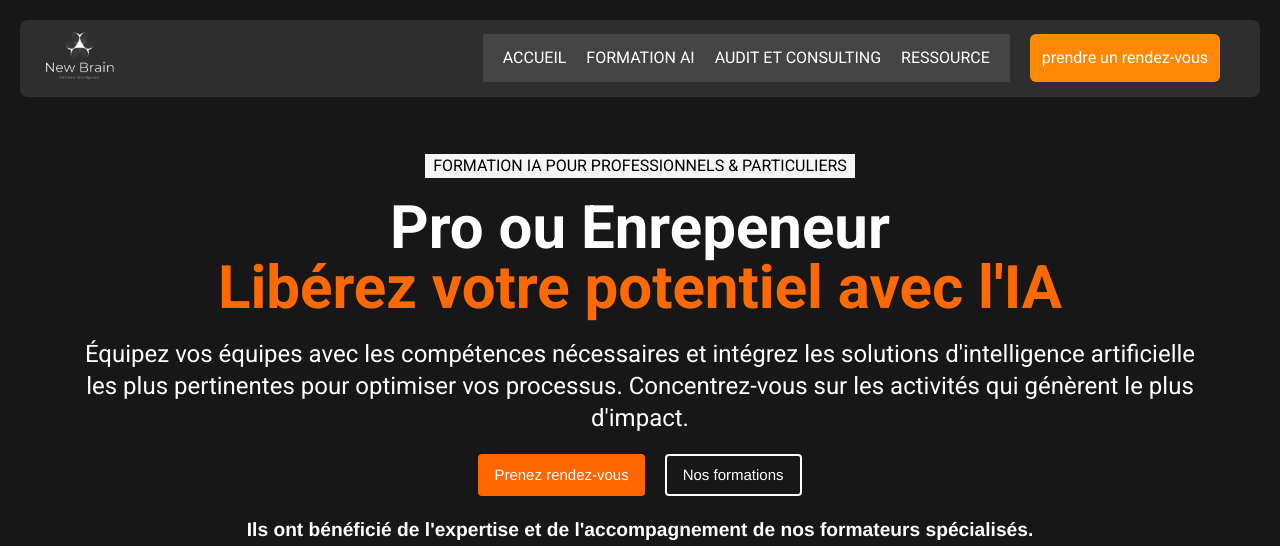
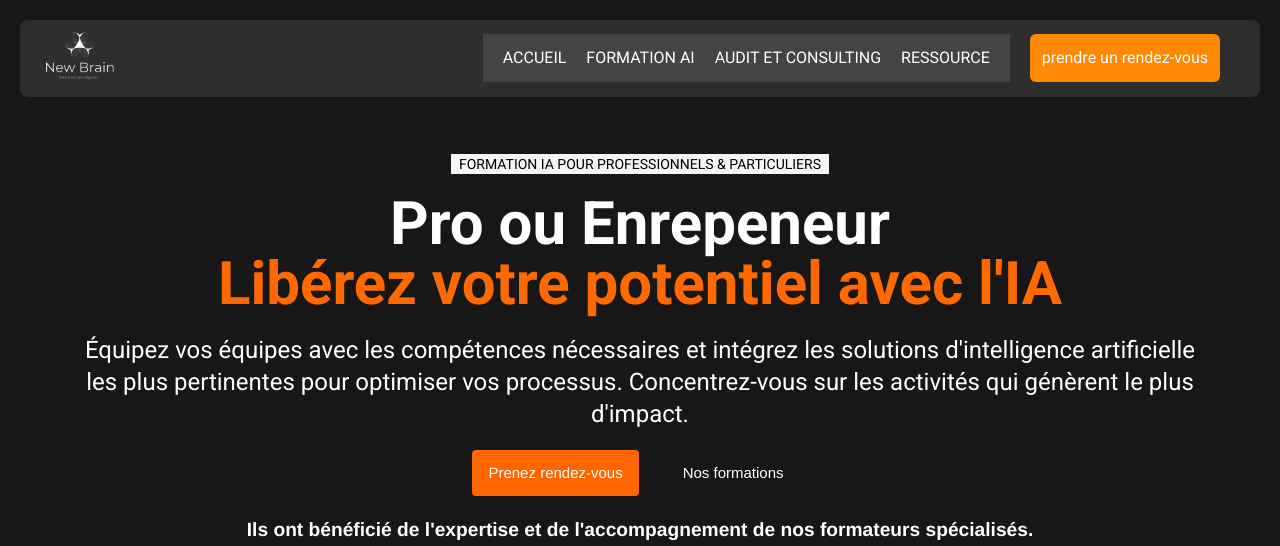
Before and after one commit to Beerus243/newbrain, a Next.js app: page / in a window 1280 px wide. Shown: the top 546 px of the page. Built offline with nearby package versions, Linux system fonts and the light colour scheme.

Commit message:
rajout Respnsif V2

```diff
--- a/app/components/Header.tsx
+++ b/app/components/Header.tsx
@@ -15,7 +15,7 @@ const Navigation: React.FC = () => {
   ];
 
   return (
-    <header className="!fixed flex justify-center w-full top-5 !px-5">
+    <header className="!fixed flex justify-center w-full top-5 !px-5  !z-6">
       <div
         className={
           "w-full p-5 flex m-5 relative  !px-5 h-fit items-center rounded-lg bg-[#333333d7] !z-[1000] max-md:justify-between"
--- a/app/components/body.tsx
+++ b/app/components/body.tsx
@@ -99,12 +99,14 @@ export default function Body() {
       <div
         className={`flex flex-col !mt-[12%] max-md:!mt-[30%] m-screen gap-5 !justify-center !text-center !px-5 max-w-6xl !mx-auto `}
       >
-        <h6 className={`bg-[#f5f5f5] !w-fit !mx-auto !px-2`}>
+        <h6 className={`bg-[#f5f5f5] !w-fit !mx-auto !px-2 !text-sm/5`}>
           FORMATION IA POUR PROFESSIONNELS & PARTICULIERS
         </h6>
-        <h1 className={`text-white !text-6xl  max-md:!text-3xl !font-bold`}>
+        <h1
+          className={`text-white !text-6xl  max-md:!text-3xl !font-extrabold`}
+        >
           Pro ou Enrepeneur <br />
-          <span className={`!text-orange-500 max-md:!text-3xl !font-bold`}>
+          <span className={`!text-orange-500 max-md:!text-3xl !font-extrabold`}>
             Libérez votre potentiel avec l'IA{" "}
           </span>
         </h1>
@@ -122,7 +124,11 @@ export default function Body() {
             Prenez rendez-vous
           </button>
 
-          <button className={`${styles.button} ${styles.btnTraining}`}>
+          <button
+            className={`${
+              styles.button
+            } ${"!border-b-orange-500 !text-white !hover:bg-amber-300"}`}
+          >
             Nos formations
           </button>
         </div>
@@ -540,7 +546,9 @@ export default function Body() {
 
       <h3 className={styles.title}> Les Services IA NewBrain</h3>
       <br />
-      <div className={styles.cardGrid}>
+      <div
+        className={`md:grid text-white md:grid-cols-3 gap-5 flex w-full overflow-x-auto py-5 `}
+      >
         <div className={styles.card}>
           <FaSink className={styles.cardIcon} />
           <h3 className={styles.cardGridTitle}>Formation IA</h3>
@@ -594,7 +602,9 @@ export default function Body() {
       <br />
       <h3 className={styles.title}> Pourquoi choisir NewBrain</h3>
       <br />
-      <div className={styles.cardGrid}>
+      <div
+        className={`md:grid text-white md:grid-cols-3 gap-5 flex w-full overflow-x-auto py-5 `}
+      >
         <div className={styles.card}>
           <FaSink className={styles.cardIcon} />
           <h3 className={styles.cardGridTitle}>Expertise de pointe</h3>
@@ -640,7 +650,9 @@ export default function Body() {
         pour vos formations
       </div>
 
-      <div className={styles.cardGrid}>
+      <div
+        className={`md:grid text-white md:grid-cols-3 gap-5 flex w-full overflow-x-auto py-5 `}
+      >
         <div className={styles.card}>
           <FaSink className={styles.cardIcon} />
           <h3 className={styles.cardGridTitle}>Pour les Entreprises</h3>
@@ -658,14 +670,11 @@ export default function Body() {
             CPF.
           </div>
         </div>
-        <div className={styles.card}>
-          <FaSink className={styles.cardIcon} />
-          <div className={styles.buttons}>
-            <button className={`${styles.button} ${styles.btnAppointment}`}>
-              Prenez rendez-vous
-            </button>
-          </div>
-        </div>
+      </div>
+      <div className={styles.buttons}>
+        <button className={`${styles.button} ${styles.btnAppointment}`}>
+          Prenez rendez-vous
+        </button>
       </div>
     </>
   );
```
